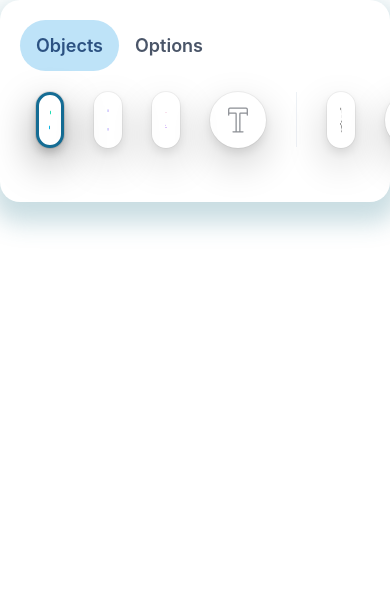
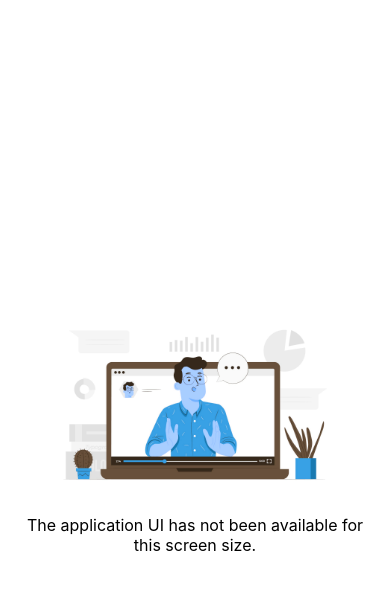
Before and after one commit to huylnt/paint, a React (Create React App) app: page / in a window 390 px wide. Shown: the top 590 px of the page. Built offline with nearby package versions, Linux system fonts and the light colour scheme; a web font is replaced by a local one.

Commit message:
Added ScreenSizeDetector

```diff
--- a/src/App.jsx
+++ b/src/App.jsx
@@ -1,6 +1,5 @@
 import './App.css'
 import { useState, useLayoutEffect } from 'react'
-
 
 import { Tabs, Tab, TabPanels, TabPanel, TabList, Flex, Box, Image, Button, Menu, MenuButton, MenuList, MenuItem, Tooltip, Divider } from '@chakra-ui/react'
 import { FaRegSave } from 'react-icons/fa'
--- /dev/null
+++ b/src/ScreenSizeDetector.jsx
@@ -0,0 +1,28 @@
+import { useState, useLayoutEffect } from 'react'
+import { Center, Image, Text } from '@chakra-ui/react'
+
+const ScreenSizeDetector = ({ children }) => {
+
+     const [width, setWidth] = useState(window.innerWidth);
+     const handleWindowResize = () => {
+          setWidth(window.innerWidth);
+     }
+
+     useLayoutEffect(() => {
+          window.addEventListener('resize', handleWindowResize);
+     }, []);
+
+     return (
+          <>
+               {(width < 1000)
+                    ? <Center height='100vh' padding='20px' flexFlow='column'>
+                         <Image src='illustration_not_supported.jpg' width='80%' filter='hue-rotate(200deg)' />
+                         <Text textAlign='center'>The application UI has not been available for this screen size.</Text>
+                    </Center>
+                    : children}
+          </>
+
+     )
+}
+
+export default ScreenSizeDetector
--- a/src/index.js
+++ b/src/index.js
@@ -2,10 +2,13 @@ import React from 'react'
 import ReactDOM from 'react-dom/client'
 import './index.css'
 import App from './App'
+import ScreenSizeDetector from 'ScreenSizeDetector'
 
 const root = ReactDOM.createRoot(document.getElementById('root'))
 root.render(
   <React.StrictMode>
-    <App />
+    <ScreenSizeDetector>
+      <App />
+    </ScreenSizeDetector>
   </React.StrictMode>
 )
```
Also changed, not shown: public/illustration_not_supported.jpg (added).
